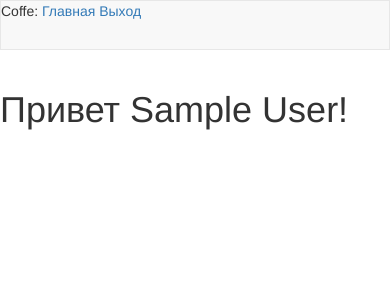
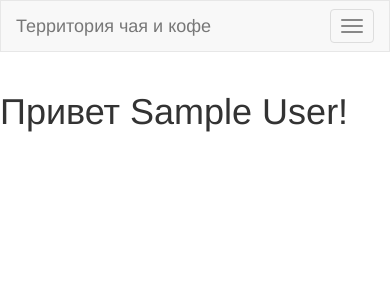
Before and after one commit to Jamz06/coffe, a Flask app: page / in a window 390 px wide. Shown: the top 300 px of the page. Run offline with Flask 2, Linux system fonts and the light colour scheme; the visitor is signed in with stand-in values (Sample User, id 1); data comes from the database, SQL or seed files in the repository; some libraries are stand-ins or nearby versions.

Commit message:
Переписан базовый шаблон, под bootstrap

```diff
--- a/app/__init__.py
+++ b/app/__init__.py
@@ -19,6 +19,8 @@ migrate = Migrate(app, db)
 login = LoginManager(app)
 # Указание на функцию, куда отправлять незарегистрированных
 login.login_view = 'login'
+# Переопределение сообщения для незареганых
+login.login_message = "Пожалуйста, войдите чтобы перейти к просмотру."
 
 # Инициализация расширения Bootstrap
 bootstrap = Bootstrap(app)
--- a/app/templates/base.html
+++ b/app/templates/base.html
@@ -10,10 +10,28 @@
         {% block navbar %}
             {% if current_user.username  %}
                 <nav class="navbar navbar-default">
-                    <div>
-                        Coffe:
-                        <a href="{{ url_for('index') }}">Главная</a>
-                        <a href="{{ url_for('logout') }}">Выход</a>
+                    <div class="container">
+                        <div class="navbar-header">
+                            <button type="button" class="navbar-toggle collapsed" data-toggle="collapse" data-target="#bs-example-navbar-collapse-1" aria-expanded="false">
+                                <span class="sr-only">Toggle navigation</span>
+                                <span class="icon-bar"></span>
+                                <span class="icon-bar"></span>
+                                <span class="icon-bar"></span>
+                            </button>
+                            <a class="navbar-brand" href="{{ url_for('index') }}">Территория чая и кофе</a>
+
+                        </div>
+
+                        <div class="collapse navbar-collapse" id="bs-example-navbar-collapse-1">
+                            <ul class="nav navbar-nav">
+                                <li><a href="{{ url_for('index') }}">Главная</a></li>
+
+                            </ul>
+                            <ul class="nav navbar-nav navbar-right">
+                                <li><a href="{{ url_for('logout') }}">Выход</a></li>
+                            </ul>
+                        </div>
+
 
                     </div>
                 </nav>
```
Also changed, not shown: app/templates/login.html (+7 -28 lines), README.md (added).
